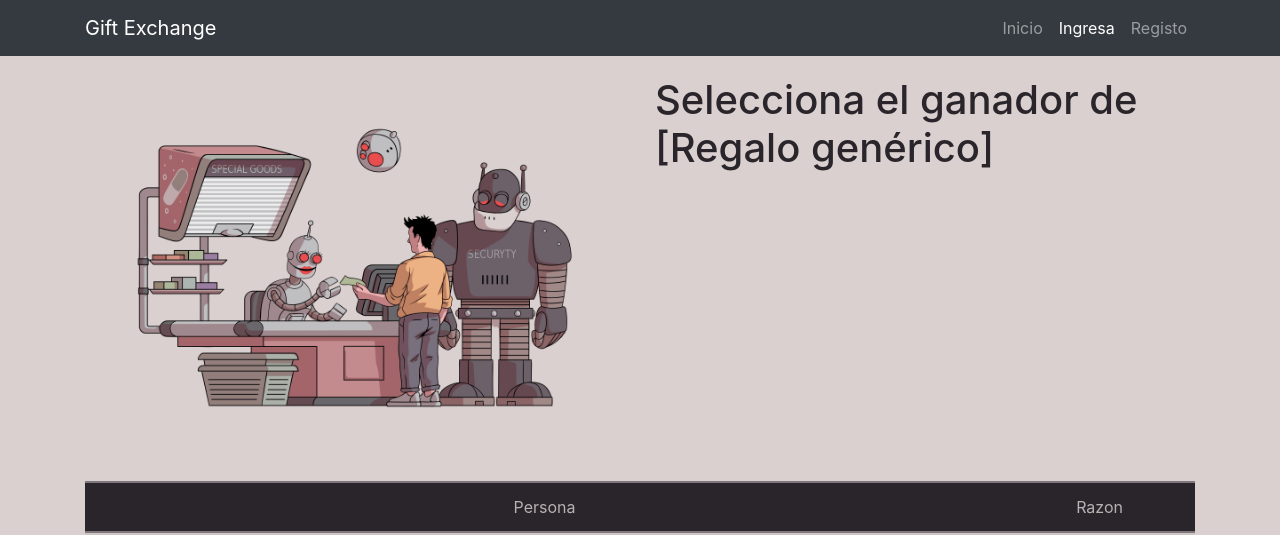
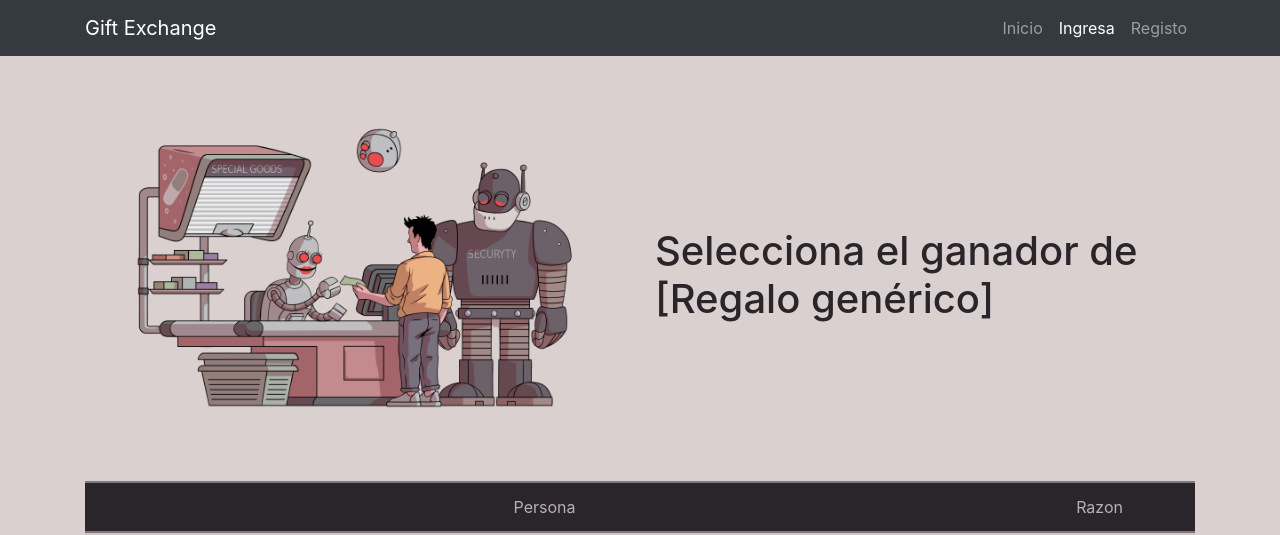
Before and after one commit to DarioAle/Gift_Exchange, a plain HTML site: page winner-selector.html in a window 1280 px wide. Shown: the top 535 px of the page. Drawn offline with nearby package versions, Linux system fonts and the light colour scheme.

Commit message:
Fixed central aligment text in section-header

```diff
--- a/winner-selector.html
+++ b/winner-selector.html
@@ -39,7 +39,7 @@
     <!-- Optional JavaScript -->
     <section>
         <div class="container">
-            <div class="row" id="section-header">
+            <div class="row align-items-center h-100" id="section-header">
                 <div class="col-md-6">
                     <img src="./img/payment-processed-2.png" alt="payent-2">
                 </div>
```
